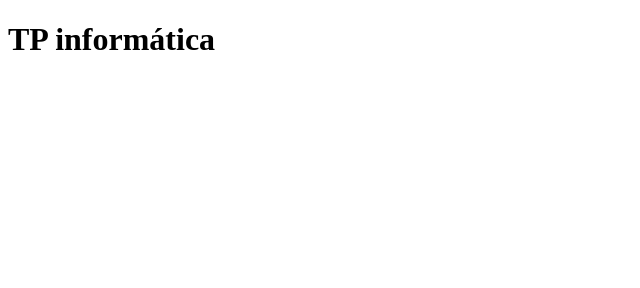
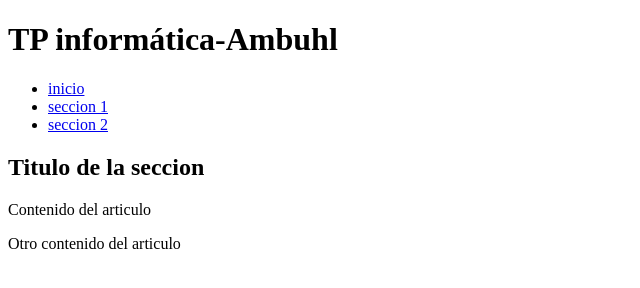
Before and after one commit to Tomy-Ambuhl/actividad-1---Ambuhl, a plain HTML site: page index.html in a window 1280 px wide. Shown: the whole page, without its empty margins (0-640 px from the left). Drawn offline with Linux system fonts and the light colour scheme.

Commit message:
hice el main

```diff
--- a/index.html
+++ b/index.html
@@ -1,17 +1,32 @@
 <!DOCTYPE html>
 <html lang="en">
-    <header>
-        <h1>TP informática</h1>
-        <nav>
-
-        </nav>
-    </header>
 <head>
     <meta charset="UTF-8">
     <meta name="viewport" content="width=device-width, initial-scale=1.0">
-    <title>Document</title>
+    <title>TP informática-Ambuhl</title>
 </head>
 <body>
+     <header>
+        <h1>TP informática-Ambuhl</h1>
+        <nav>
+<ul>
+    <li><a href="index.html">inicio</a></li>
+    <li><a href="seccion1.html">seccion 1</a></li>
+    <li><a href="seccion2.html">seccion 2</a></li>
+</ul>
+        </nav>
+    </header>
+    <main>
+        <section>
+            <h2>Titulo de la seccion</h2>
+            <article>
+                <p>Contenido del articulo</p>
+            </article>
+            <article>
+                <p>Otro contenido del articulo</p>
+            </article>
+        </section>
 
+    </main>
 </body>
 </html>
```
